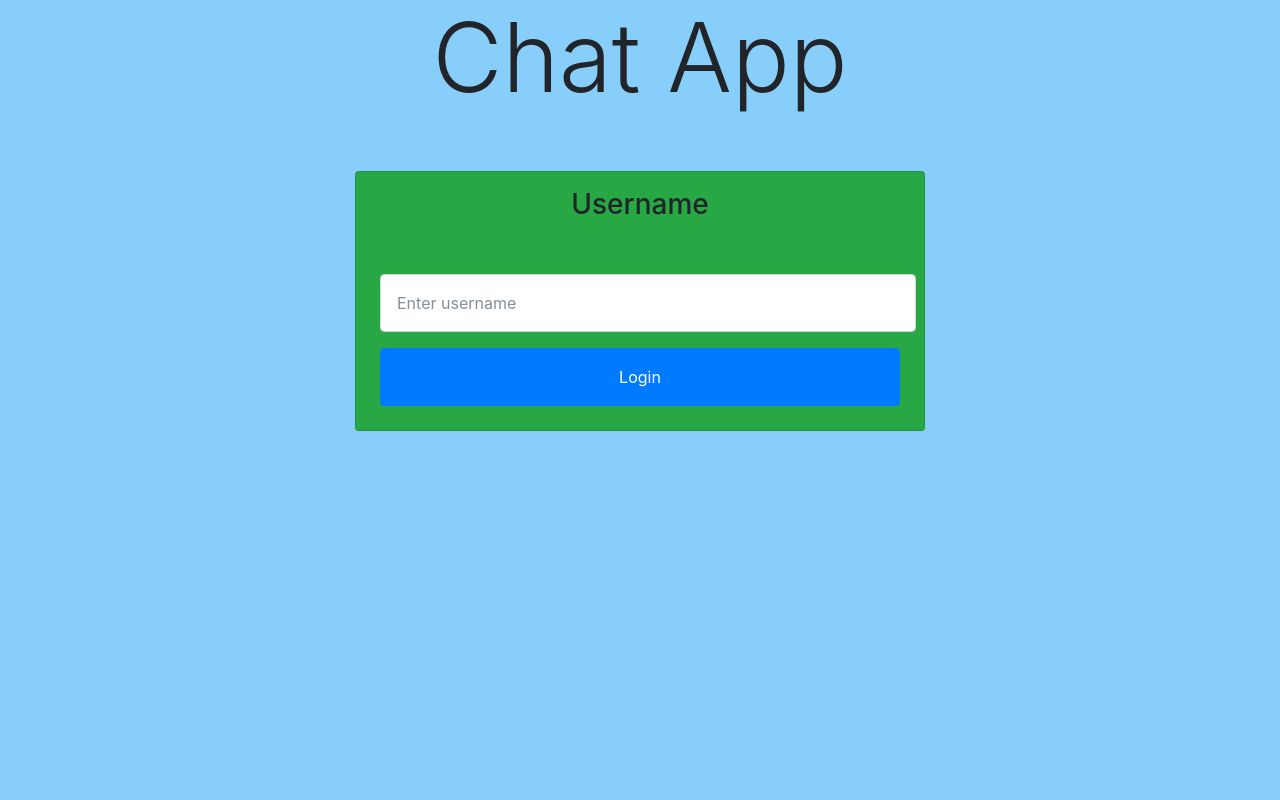
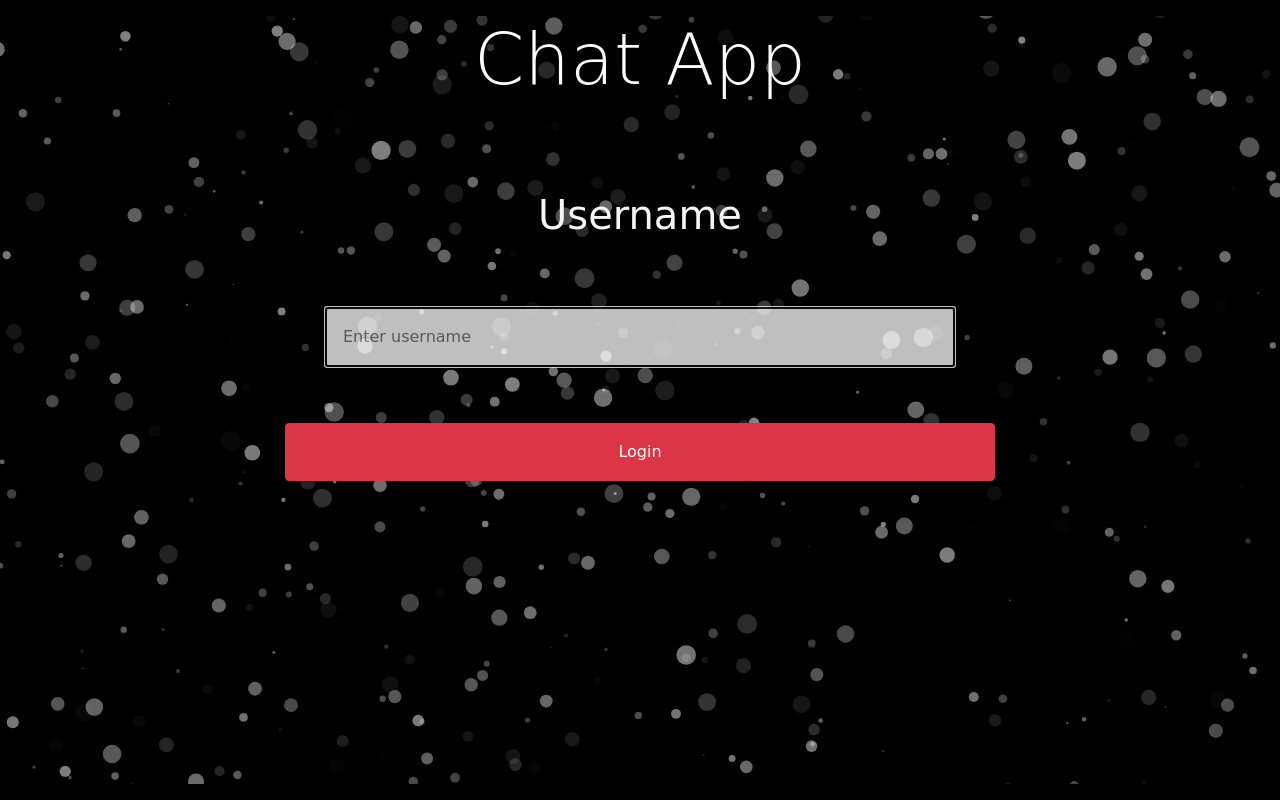
Before and after one commit to adityagarg97/ChatApp, a website: page frontend/index.html in a window 1280 px wide. Drawn offline with nearby package versions, Linux system fonts and the light colour scheme; no server answers.

Commit message:
Further changes
Signed-off-by: Aditya Garg <adityagarg97@gmail.com>

```diff
--- a/frontend/index.html
+++ b/frontend/index.html
@@ -17,47 +17,76 @@
     <script src="https://maxcdn.bootstrapcdn.com/bootstrap/4.0.0-beta.2/js/bootstrap.min.js"
             integrity="sha384-alpBpkh1PFOepccYVYDB4do5UnbKysX5WZXm3XxPqe5iKTfUKjNkCk9SaVuEZflJ"
             crossorigin="anonymous"></script>
+
+    <script src="https://cdn.jsdelivr.net/npm/particles.js@2.0.0/particles.min.js"></script>
     <script src="script.js"></script>
     <title>Document</title>
     <style>
+        h2{
+            color: white;
+        }
         body {
-            background-color: lightskyblue;
+            background-color: black;
+            font-family: cursive,"Comic Sans MS", sans-serif;
+
+        }
+        #particles-js{
+            position: absolute;
+            height: 96%;
+            width: 100%;
+            background-position: center;
+            background-repeat: no-repeat;
+            background-size: cover;
+        }
+        ::-webkit-scrollbar {
+            width: 5px;
+        }
+        ::-webkit-scrollbar-track {
+            background: lightblue;
+        }
+        ::-webkit-scrollbar-thumb {
+            background: darkcyan;
+        }
+        ::-webkit-scrollbar-thumb:hover {
+            background: royalblue;
         }
     </style>
 </head>
 <body>
-<h1 class="display-1 text-center">Chat App</h1>
-<div class="container mt-5">
-    <div class="row">
-        <div class="col">
-
-        </div>
-        <div class="card p-3 m-2 bg-success col-6" id="login-div">
-            <div class="card-title text-center"><h3>Username</h3></div>
-            <br>
-            <input class="form-control m-2 p-3 block" type="text" id="user-Val" placeholder="Enter username">
-            <button class="btn btn-primary m-2 p-3 block" id="user-btn">Login</button>
-        </div>
-        <div class="col">
-
+<div id="particles-js">
+</div>
+<div class="container">
+    <div class="row m-3 justify-content-center">
+        <h2 class="display-3 text-center">Chat App</h2>
+    </div>
+    <div class="row justify-content-center align-items-center">
+        <div class="card form-group p-3 m-3 col-8 col-xs-12 mt-5" id="login-div" style="margin: auto; background-color: transparent">
+            <div class="card-title text-center block" style="color: whitesmoke"><h1>Username</h1></div>
+            <input class="p-3 m-5 col-xs-12" type="text" id="user-Val" placeholder="Enter username" autofocus style="opacity: .75">
+            <button class="btn btn-danger m-2 p-3 block col-xs-12" id="user-btn">Login</button>
         </div>
     </div>
 
-    <div class="card p-3 m-2 bg-light" id="chat-div" style="display:none">
-        <div class="row">
+    <div class="card p-3 m-2 mt-5" id="chat-div" style="display:none; background-color: transparent; color: white">
+        <div class="row justify-content-center">
             <div class="col-4">
-                <div class="card-title text-center"><h6>Users Online</h6></div>
-                <ul id="usr-list" class="list-group"></ul>
+                <div class="card-title text-center mb-5"><h4>Users Online</h4></div>
+                <div class="container" id="userList" style="max-height: 300px;overflow: auto">
+                    <ul id="usr-list" class="list-group"></ul>
+                </div>
+
             </div>
             <div class="col-8">
-                <div class="card-title text-center"><h3>Message</h3></div>
-                <ul id="msg-list" class="list-group row-3"></ul>
-                <input class="text-center form-control m-2 p-3" type="text" id="chat-Val" placeholder="Enter Message">
-                <button class="btn btn-primary form-control m-2 p-3" id="chat-btn">Send</button>
+                <div class="card-title text-center"><h4>Message</h4></div>
+                <div id="messagesList" class="container"  style="max-height:230px;overflow: auto">
+                    <ul id="msg-list" class="list-group"></ul>
+                </div>
+                <input class="text-center form-control mt-4 m-2 p-3" type="text" id="chat-Val" placeholder="Enter Message" autofocus style="opacity: .75">
+                <button class="btn btn-danger form-control m-2 p-3" id="chat-btn">Send</button>
             </div>
         </div>
-
     </div>
 </div>
+
 </body>
 </html>
--- /dev/null
+++ b/frontend/particles.json
@@ -0,0 +1,110 @@
+{
+  "particles": {
+    "number": {
+      "value": 400,
+      "density": {
+        "enable": true,
+        "value_area": 800
+      }
+    },
+    "color": {
+      "value": "#fff"
+    },
+    "shape": {
+      "type": "circle",
+      "stroke": {
+        "width": 0,
+        "color": "#000000"
+      },
+      "polygon": {
+        "nb_sides": 5
+      },
+      "image": {
+        "src": "img/github.svg",
+        "width": 100,
+        "height": 100
+      }
+    },
+    "opacity": {
+      "value": 0.5,
+      "random": true,
+      "anim": {
+        "enable": false,
+        "speed": 1,
+        "opacity_min": 0.1,
+        "sync": false
+      }
+    },
+    "size": {
+      "value": 10,
+      "random": true,
+      "anim": {
+        "enable": false,
+        "speed": 40,
+        "size_min": 0.1,
+        "sync": false
+      }
+    },
+    "line_linked": {
+      "enable": false,
+      "distance": 500,
+      "color": "#ffffff",
+      "opacity": 0.4,
+      "width": 2
+    },
+    "move": {
+      "enable": true,
+      "speed": 6,
+      "direction": "bottom",
+      "random": false,
+      "straight": false,
+      "out_mode": "out",
+      "bounce": false,
+      "attract": {
+        "enable": false,
+        "rotateX": 600,
+        "rotateY": 1200
+      }
+    }
+  },
+  "interactivity": {
+    "detect_on": "canvas",
+    "events": {
+      "onhover": {
+        "enable": true,
+        "mode": "bubble"
+      },
+      "onclick": {
+        "enable": true,
+        "mode": "repulse"
+      },
+      "resize": true
+    },
+    "modes": {
+      "grab": {
+        "distance": 400,
+        "line_linked": {
+          "opacity": 0.5
+        }
+      },
+      "bubble": {
+        "distance": 400,
+        "size": 4,
+        "duration": 0.3,
+        "opacity": 1,
+        "speed": 3
+      },
+      "repulse": {
+        "distance": 200,
+        "duration": 0.4
+      },
+      "push": {
+        "particles_nb": 4
+      },
+      "remove": {
+        "particles_nb": 2
+      }
+    }
+  },
+  "retina_detect": true
+}
--- a/frontend/script.js
+++ b/frontend/script.js
@@ -1,8 +1,11 @@
- const socket=io()
+const socket=io()
  socket.on("connected",()=>{
      console.log("Connected! Socket ID: "+socket.id)
  })
  $(function(){
+     particlesJS.load('particles-js', './particles.json', function() {
+         console.log('callback - particles.js config loaded');
+     });
      let loginDiv=$("#login-div")
      let userVal=$("#user-Val")
      let userBtn=$("#user-btn")
@@ -11,7 +14,11 @@
      let chatBtn=$("#chat-btn")
      let msgList=$("#msg-list")
      let userlist=$("#usr-list")
+     let messagesList=$("#messagesList")
      let user1=""
+     function scrolldown1(){
+         messagesList.animate({scrollTop:messagesList.get(0).scrollHeight},500)
+     }
      userBtn.click(function(){
          user1=userVal.val()
          if(user1==""){
@@ -20,8 +27,16 @@
              socket.emit("login", {
                  user: user1
              })
-             loginDiv.hide()
-             chatDiv.show()
+         }
+     })
+     userVal.keypress((e)=>{
+         if(e.keyCode==13){
+             userBtn.click()
+         }
+     })
+     chatVal.keypress((e)=>{
+         if(e.keyCode==13){
+             chatBtn.click();
          }
      })
      chatBtn.click(function(){
@@ -30,23 +45,45 @@
              message:chatVal.val()
          })
          chatVal.val("")
+         chatVal.focus()
      })
      socket.on("user_connected",(users)=>{
          userlist.empty()
          for (key in users){
-             userlist.append($("<li class='list-group-item list-group-item-primary list-group-item-action block m-1 text-center'>"+ key+"</li>"))
+             userlist.append($("<li class='list-group-item list-group-item list-group-item-action m-1 text-center' style='color: darkviolet;background-color: orange'>"+ key+"</li>"))
          }
      })
      socket.on("recv_msg",function(data){
-         msgList.append($("<li class='list-group-item list-group-item-success list-group-item-action block m-1'><strong>"+ data.user+"</strong>: "+ data.message+"</li>"))
+         msgList.append($("<div class='row justify-content-begin'><li class='list-group-item list-group-item-success list-group-item-action col-8 col-xs-12 m-1'><strong>"+ data.user+"</strong>: "+ data.message+"</li></div>"))
+         scrolldown1()
+     })
+     socket.on("p_msg",function(data){
+         msgList.append($("<div class='row justify-content-begin'><li class='list-group-item list-group-item-warning list-group-item-action col-8 col-xs-12 m-1'><strong>"+ data.user+"</strong>: "+ data.message+"</li></div>"))
+         scrolldown1()
+     })
+     socket.on("my_msg",function(data){
+         msgList.append($("<div class='row justify-content-end'><li class='list-group-item list-group-item list-group-item-action col-8 col-xs-12 m-1 justify-content-end' style='background-color: lightskyblue;color: darkblue'><strong>"+ data.user+"</strong>: "+ data.message+"</li></div>"))
+         scrolldown1()
+     })
+     socket.on("my_msgp",function(data){
+         msgList.append($("<div class='row justify-content-end'><li class='list-group-item list-group-item-warning list-group-item-action col-8 col-xs-12 m-1 justify-content-end'><strong>"+ data.user+"</strong>: "+ data.message+"</li></div>"))
+         scrolldown1()
      })
      socket.on("disconnected_user",(dataobj)=>{
          userlist.empty()
          users=dataobj.data
          user=dataobj.user
          for (key in users){
-             userlist.append($("<li class='list-group-item list-group-item-primary list-group-item-action block m-1 text-center'>"+ key+"</li>"))
+             userlist.append($("<li class='list-group-item list-group-item list-group-item-action m-1 text-center' style='color: darkviolet;background-color: orange'>"+ key+"</li>"))
          }
          window.alert(user+" disconnected")
      })
+     socket.on("same_user",(data)=>{
+         window.alert(data.message)
+     })
+     socket.on("success",(data)=>{
+         loginDiv.hide()
+         chatDiv.show()
+         chatVal.focus()
+     })
  })
--- a/package.json
+++ b/package.json
@@ -11,10 +11,11 @@
   "license": "ISC",
   "dependencies": {
     "express": "^4.16.2",
+    "particle.js": "^1.0.7",
     "socket.io": "^2.0.4",
     "socketio": "^1.0.0"
   },
   "engines": {
-    "node":"7"
+    "node": "7"
   }
 }
```
Also changed, not shown: frontend/particles2.json (added, +110 -0 lines), frontend/signup.html (deleted, +0 -26 lines), server.js (+15 -7 lines), 1 other file.
